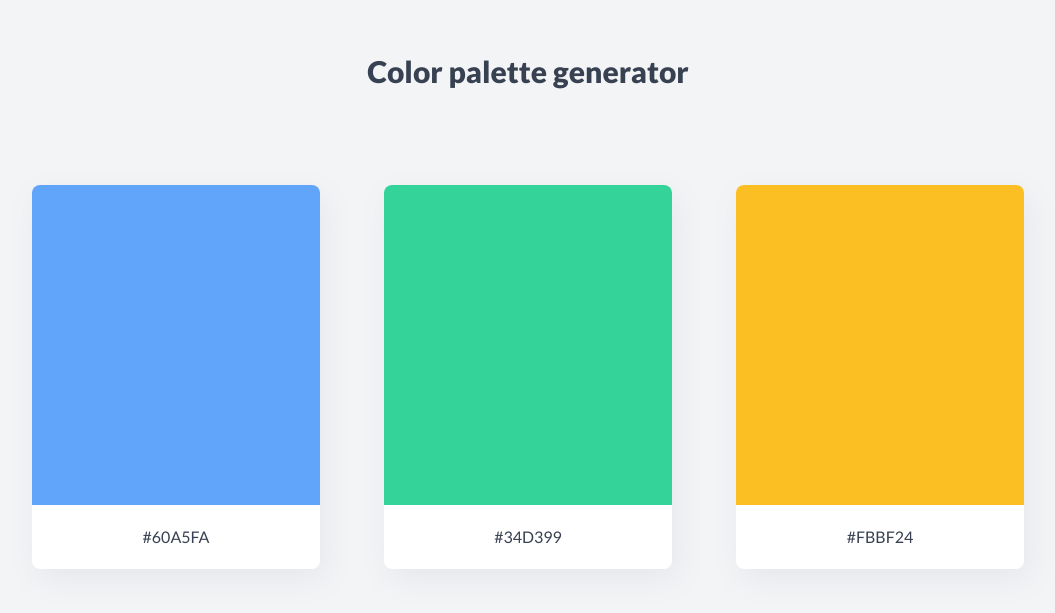
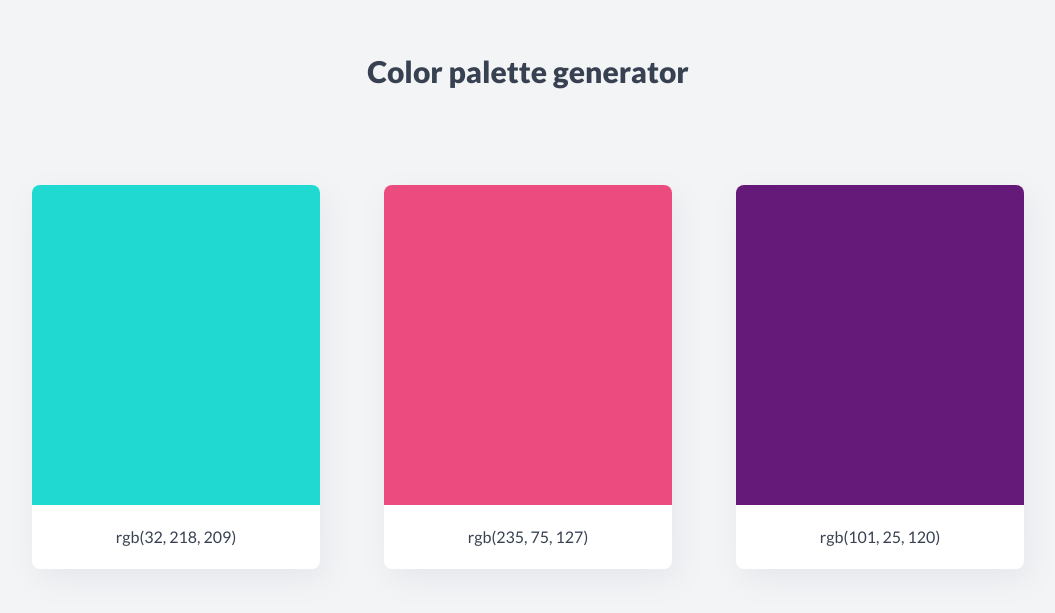
Before and after one commit to thamika123/palette-generator, a React (Vite) app: page / in a window 1280 px wide. Shown: the part 187-800 px from the top of the page, without its empty margins (112-1167 px from the left). Built offline with nearby package versions, Linux system fonts and the light colour scheme.

Commit message:
Generate palette randomly.

```diff
--- a/src/index.html
+++ b/src/index.html
@@ -3,7 +3,7 @@
     <head>
         <meta charset="utf-8" />
         <meta name="viewport" content="width=device-width, initial-scale=1" />
-        <title>Quizzify</title>
+        <title>Color Palette Generator</title>
 
         <link rel="preconnect" href="https://fonts.googleapis.com" />
         <link rel="preconnect" href="https://fonts.gstatic.com" crossorigin />
--- a/src/index.jsx
+++ b/src/index.jsx
@@ -3,17 +3,24 @@ import ReactDOM from "react-dom";
 
 import Card from "./components/Card";
 
+function random() {
+    return Math.floor(Math.random() * 255);
+}
+
 function App() {
+    const colors = Array.from({ length: 4 }, () => {
+        return `rgb(${random()}, ${random()}, ${random()})`;
+    });
+
     return (
         <div>
             <h1 className="text-center mt-32 md:mt-48 lg:mt-60 text-3xl font-sans font-black text-gray-700">
                 Color palette generator
             </h1>
             <div className="flex flex-row flex-wrap justify-center mt-16">
-                <Card color="#60A5FA" />
-                <Card color="#34D399" />
-                <Card color="#FBBF24" />
-                <Card color="#F87171" />
+                {colors.map(color => {
+                    return <Card key={color} color={color} />;
+                })}
             </div>
         </div>
     );
```
